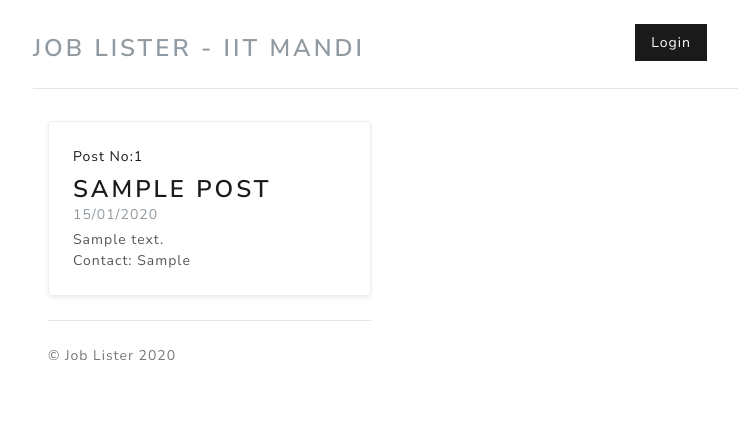
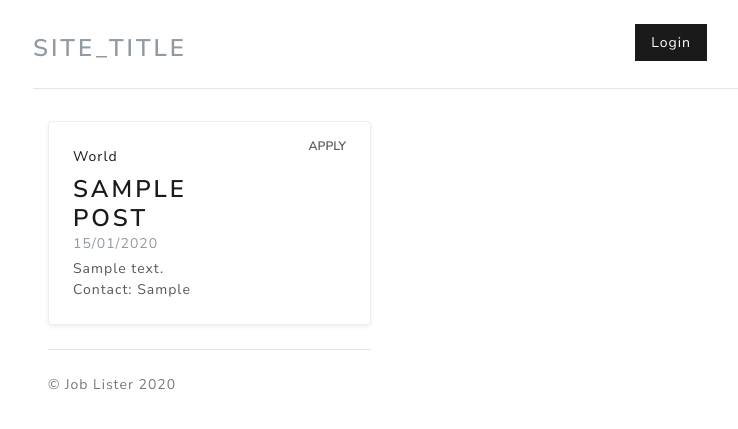
Before and after one commit to Ruchika06/Job_Posting, a PHP site: page /postview.php?id=1 in a window 1280 px wide. Shown: the top 429 px of the page, without its empty margins (254-992 px from the left). Run offline with PHP 8.4, Linux system fonts and the light colour scheme; tables that the repository leaves empty hold one stand-in row (values such as "Sample post"); some libraries are stand-ins or nearby versions.

Commit message:
Some minor change

```diff
--- a/app/templates/applypage.php
+++ b/app/templates/applypage.php
@@ -39,12 +39,18 @@ else
 <div class="col-md-6">
       <div class="row no-gutters border rounded overflow-hidden flex-md-row mb-4 shadow-sm h-md-250 position-relative">
         <div class="col p-4 d-flex flex-column position-static">
-          <strong class="d-inline-block mb-2 text-primary">Post No:<?php echo $post->id; ?></strong>
+          <strong class="d-inline-block mb-2 text-primary">World</strong>
           <h3 class="mb-0"><?php echo $post->title; ?></h3>
           <div class="mb-1 text-muted"><?php echo strftime("%d/%m/%Y",strtotime($post->created_at)); ?></div>
           <p class="card-text mb-auto"><?php echo $post->description; ?><br>Contact: <?php echo $post->contact; ?></p>
 
         </div>
+        <!-- APPlY FORM -->
+			<form action="postview.php" method="POST">
+
+				<input type="submit" name="apply" value="Apply" class="btn btn-default">
+			</form>
+
 
       </div>
 
```
